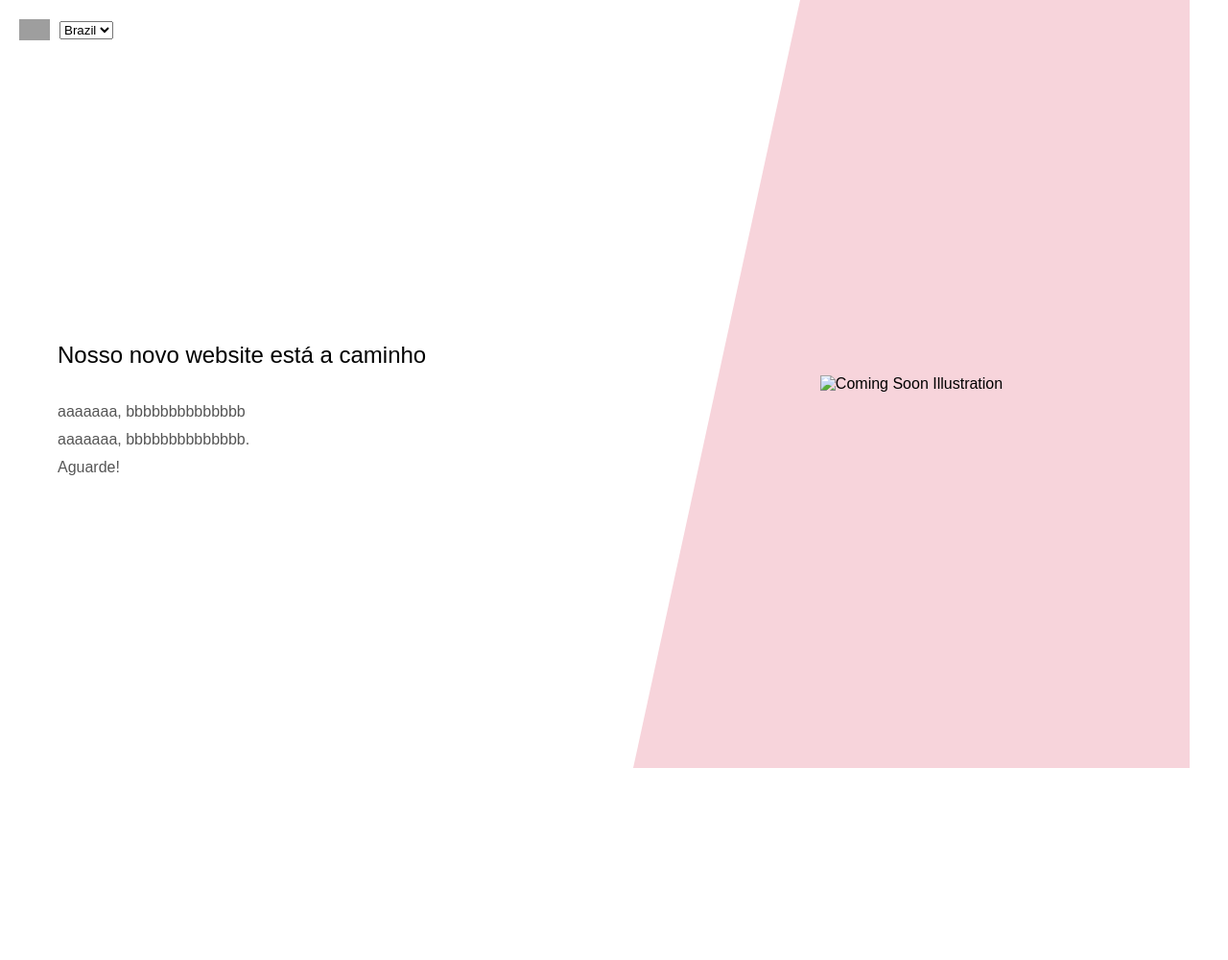
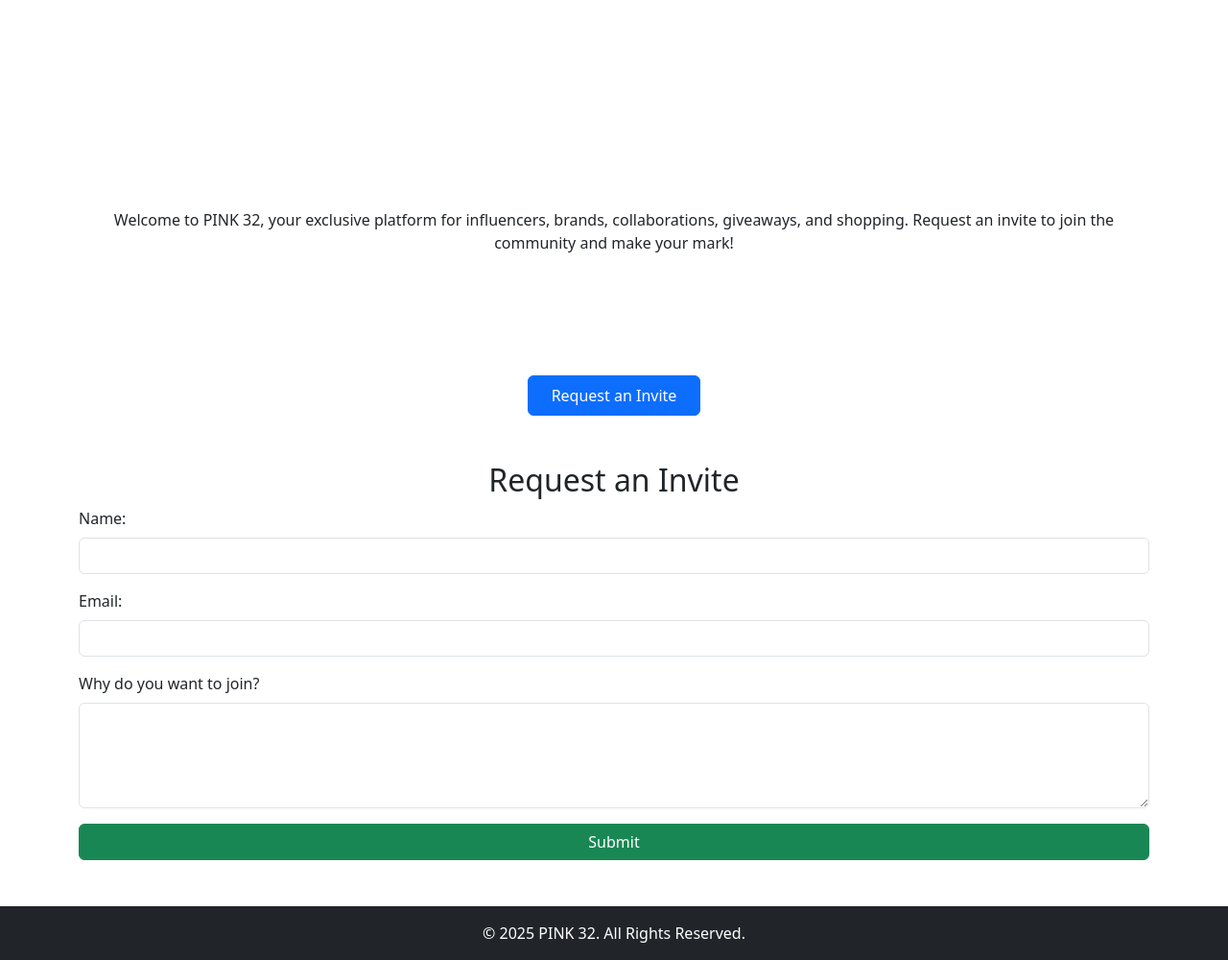
Before and after one commit to asad090/New-Client101, a plain HTML site: page index.html in a window 1280 px wide. Shown: the whole page at 96% size. Before the commit the page ends 800 px from the top, so only its background shows below. Drawn offline with nearby package versions, Linux system fonts and the light colour scheme; grey boxes are pictures that could not be loaded.

Commit message:
Update index.html

```diff
--- a/index.html
+++ b/index.html
@@ -3,94 +3,57 @@
 <head>
     <meta charset="UTF-8">
     <meta name="viewport" content="width=device-width, initial-scale=1.0">
-    <title>Coming Soon</title>
-    <style>
-        body {
-            margin: 0;
-            font-family: Arial, sans-serif;
-            background-color: #fff;
-            display: flex;
-            justify-content: center;
-            align-items: center;
-            height: 100vh;
-            overflow: hidden;
-        }
-
-        .container {
-            display: flex;
-            justify-content: space-between;
-            align-items: center;
-            width: 100%;
-            max-width: 1200px;
-            height: 100%;
-        }
-
-        .left {
-            flex: 1;
-            padding: 20px;
-        }
-
-        .flags {
-            position: absolute;
-            top: 20px;
-            left: 20px;
-            display: flex;
-            align-items: center;
-        }
-
-        .flags img {
-            width: 32px;
-            height: 22px;
-            margin-right: 10px;
-        }
-
-        .text {
-            font-size: 1.5rem;
-            line-height: 1.8;
-            color: #000;
-            margin-top: 50px;
-        }
-
-        .text small {
-            display: block;
-            margin-top: 10px;
-            font-size: 1rem;
-            color: #555;
-        }
-
-        .right {
-            flex: 1;
-            background-color: #f7d4db;
-            height: 100%;
-            clip-path: polygon(30% 0%, 100% 0%, 100% 100%, 0% 100%);
-            display: flex;
-            justify-content: center;
-            align-items: center;
-        }
-
-        .right img {
-            max-width: 100%;
-            height: auto;
-        }
-    </style>
+    <title>PINK 32 - VIP Posts</title>
+    <link href="https://cdn.jsdelivr.net/npm/bootstrap@5.3.0/dist/css/bootstrap.min.css" rel="stylesheet">
 </head>
 <body>
-    <div class="container">
-        <div class="flags">
-            <img src="https://flagcdn.com/w320/br.png" alt="Brazil Flag">
-            <select>
-                <option>Brazil</option>
-            </select>
-        </div>
-        <div class="left">
-            <div class="text">
-                <p>Nosso novo website está a caminho</p>
-                <small>aaaaaaa, bbbbbbbbbbbbbb<br>aaaaaaa, bbbbbbbbbbbbbb.<br>Aguarde!</small>
+    <header class="bg-pink text-white text-center py-4">
+        <h1 class="display-4">PINK 32</h1>
+        <p class="lead">Invite Only - VIP Posts in Exclusive Categories</p>
+    </header>
+    <main class="container my-5">
+        <p class="text-center">Welcome to PINK 32, your exclusive platform for influencers, brands, collaborations, giveaways, and shopping. Request an invite to join the community and make your mark!</p>
+        <div class="row text-center mt-4">
+            <div class="col-md-2 col-sm-4 mb-3">
+                <div class="btn btn-pink text-white fw-bold">Giveaways</div>
+            </div>
+            <div class="col-md-2 col-sm-4 mb-3">
+                <div class="btn btn-pink text-white fw-bold">Social Media Links</div>
+            </div>
+            <div class="col-md-2 col-sm-4 mb-3">
+                <div class="btn btn-pink text-white fw-bold">Product Promotions</div>
+            </div>
+            <div class="col-md-2 col-sm-4 mb-3">
+                <div class="btn btn-pink text-white fw-bold">Shopping</div>
+            </div>
+            <div class="col-md-2 col-sm-4 mb-3">
+                <div class="btn btn-pink text-white fw-bold">Influencer Collaborations</div>
             </div>
         </div>
-        <div class="right">
-            <img src="/mnt/data/site%20g.jpg" alt="Coming Soon Illustration">
+        <div class="text-center mt-4">
+            <button class="btn btn-primary px-4 py-2" onclick="document.getElementById('invite-form').scrollIntoView();">Request an Invite</button>
         </div>
-    </div>
+        <form id="invite-form" class="mt-5">
+            <h2 class="text-center">Request an Invite</h2>
+            <div class="mb-3">
+                <label for="name" class="form-label">Name:</label>
+                <input type="text" id="name" name="name" class="form-control" required>
+            </div>
+            <div class="mb-3">
+                <label for="email" class="form-label">Email:</label>
+                <input type="email" id="email" name="email" class="form-control" required>
+            </div>
+            <div class="mb-3">
+                <label for="message" class="form-label">Why do you want to join?</label>
+                <textarea id="message" name="message" rows="4" class="form-control" required></textarea>
+            </div>
+            <button type="submit" class="btn btn-success w-100">Submit</button>
+        </form>
+    </main>
+    <footer class="bg-dark text-white text-center py-3">
+        <p class="mb-0">&copy; 2025 PINK 32. All Rights Reserved.</p>
+    </footer>
+
+    <script src="https://cdn.jsdelivr.net/npm/bootstrap@5.3.0/dist/js/bootstrap.bundle.min.js"></script>
 </body>
 </html>
```
